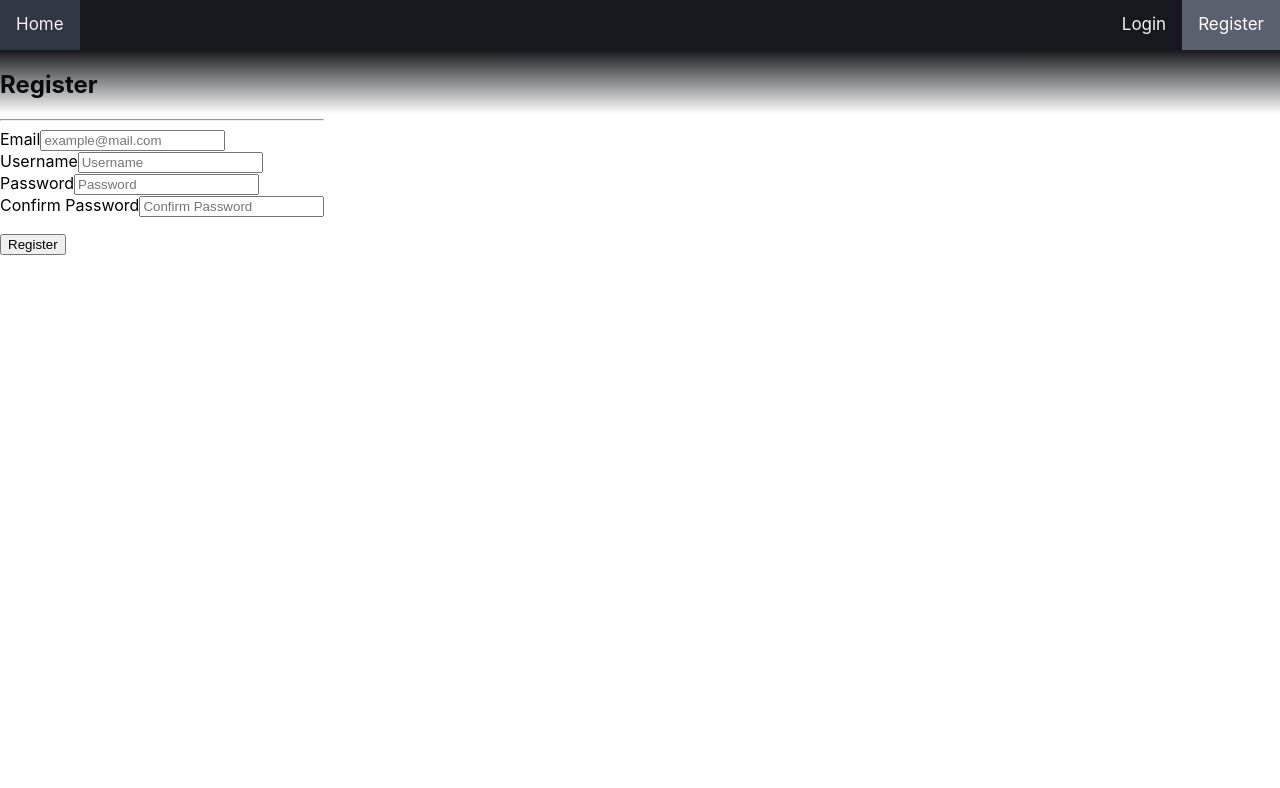
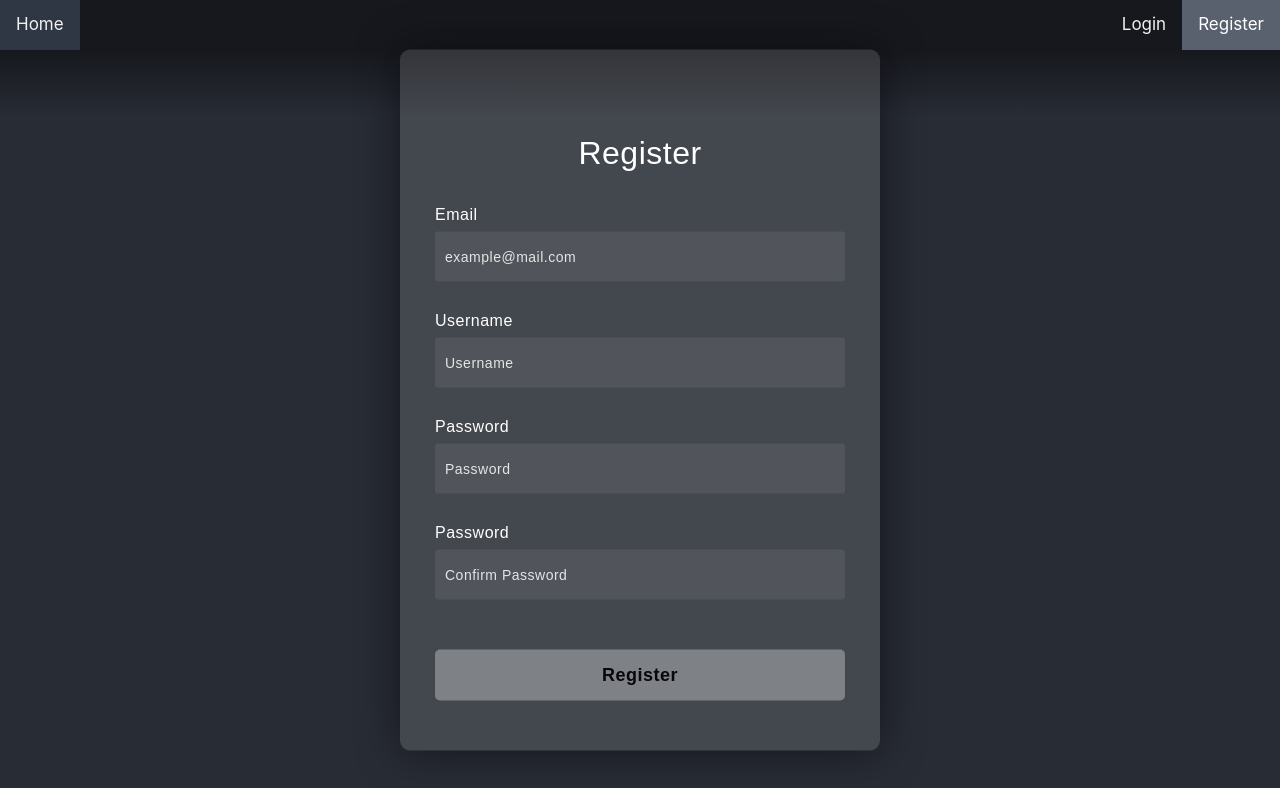
Before and after one commit to Haalon/shuffle, a React (Create React App) app in the folder front/jokes/: page /register in a window 1280 px wide. Shown: the top 788 px of the page. Built offline with nearby package versions, Linux system fonts and the light colour scheme.

Commit message:
Make login\auth UI

```diff
--- a/front/jokes/src/components/CombinedJokeDisplay.css
+++ b/front/jokes/src/components/CombinedJokeDisplay.css
@@ -5,7 +5,6 @@
     flex-direction: column;
     justify-content: space-between;
     color: aliceblue;
-    background-color: #282c34;
     overflow-y: scroll;
     flex-grow: 1;
 }
--- /dev/null
+++ b/front/jokes/src/components/Login.css
@@ -0,0 +1,70 @@
+form{
+    width: min(480px, 90vw);
+    background-color: rgba(255,255,255,0.13);
+    position: absolute;
+    transform: translate(-50%,-50%);
+    top: 50%;
+    left: 50%;
+    border-radius: 10px;
+
+    border: none;
+    box-shadow: 0 0 40px rgba(8,7,16,0.6);
+    padding: 50px 35px;
+}
+form *{
+    font-family: 'Poppins',sans-serif;
+    color: #ffffff;
+    letter-spacing: 0.5px;
+    outline: none;
+    border: none;
+}
+form h3{
+    font-size: 32px;
+    font-weight: 500;
+    line-height: 42px;
+    text-align: center;
+}
+
+label{
+    display: block;
+    margin-top: 30px;
+    font-size: 16px;
+    font-weight: 500;
+}
+input{
+    display: block;
+    height: 50px;
+    width: 100%;
+    background-color: rgba(255,255,255,0.07);
+    border-radius: 3px;
+    padding: 0 10px;
+    margin-top: 8px;
+    font-size: 14px;
+    font-weight: 300;
+}
+::placeholder{
+    color: #e5e5e5;
+}
+form button{
+    margin-top: 50px;
+    width: 100%;
+    background-color: #ffffff;
+    color: #080710;
+    padding: 15px 0;
+    font-size: 18px;
+    font-weight: 600;
+    border-radius: 5px;
+    cursor: pointer;
+}
+form button:disabled{
+    background-color: #ffffff50;
+}
+
+form span {
+    font-size: 0.8em;
+    min-height: 0.8em;
+    /* line-height: 0.9em; */
+    /* font-size: 0.8em;
+    min-height: 0.8em;
+    line-height: 0.8; */
+}
--- a/front/jokes/src/components/Login.js
+++ b/front/jokes/src/components/Login.js
@@ -1,28 +1,40 @@
-import { useContext } from "react";
+import { useContext, useState } from "react";
 import AuthContext from "../context/AuthContext";
+import "./Login.css";
 
 export default function Login() {
     const { loginUser } = useContext(AuthContext);
+    const [response, setResponse] = useState({});
 
-    const handleSubmit = e => {
+    const handleSubmit = async e => {
         e.preventDefault();
         const username = e.target.username.value;
         const password = e.target.password.value;
-        username.length > 0 && loginUser(username, password);
+
+        const response = await loginUser(username, password);
+        console.log(response)
+        setResponse(response);
+
         return false;
     };
 
     return (
-        <section>
-            <form onSubmit={handleSubmit}>
-                <h1>Login </h1>
-                <hr />
+        <div className="w100 h100">
+            <form onSubmit={handleSubmit} className="flex-column">
+                <h3 className="">Login </h3>
+
                 <label htmlFor="username">Username</label>
-                <input type="text" id="username" placeholder="Enter Username" />
+                <input className="w100" type="text" id="username" placeholder="Username" />
+                <span style={{ color: "red"}} >{response["username"]}</span>
+
                 <label htmlFor="password">Password</label>
-                <input type="password" id="password" placeholder="Enter Password" />
-                <button type="submit">Login</button>
+                <input className="w100" type="password" id="password" placeholder="Password" />
+                <span style={{ color: "red"}} >{response["password"] || response["detail"]}</span>
+
+                {/* <div className="flex-fill"></div> */}
+                <button className="w100" type="submit">Login</button>
+
             </form>
-        </section>
+        </div>
     );
 };
--- a/front/jokes/src/components/Register.js
+++ b/front/jokes/src/components/Register.js
@@ -21,21 +21,18 @@ export default function Register() {
     return (
         <section>
             <form onSubmit={handleSubmit}>
-                <h1>Register</h1>
-                <hr />
-                <div>
+                <h3 className="">Register </h3>
+
                 <label htmlFor="email">Email</label>
                 <input
-                        type="email"
+                    type="text"
                     id="email"
                     onChange={e => setEmail(e.target.value)}
                     placeholder="example@mail.com"
                     required
                 />
-                    <span style={{ color: "red" }}>{response["email"]}</span>
-                </div>
+                <span style={{ color: "red" }} >{response["email"]}</span>
 
-                <div>
                 <label htmlFor="username">Username</label>
                 <input
                     type="text"
@@ -44,9 +41,8 @@ export default function Register() {
                     placeholder="Username"
                     required
                 />
-                    <span style={{ color: "red" }}>{response["username"]}</span>
-                </div>
-                <div>
+                <span style={{ color: "red" }} >{response["username"]}</span>
+
                 <label htmlFor="password">Password</label>
                 <input
                     type="password"
@@ -55,10 +51,9 @@ export default function Register() {
                     placeholder="Password"
                     required
                 />
-                    <span style={{ color: "red" }}>{response["password"]}</span>
-                </div>
-                <div>
-                    <label htmlFor="confirm-password">Confirm Password</label>
+                <span style={{ color: "red" }} >{response["password"] || response["detail"]}</span>
+
+                <label htmlFor="confirm-password">Password</label>
                 <input
                     type="password"
                     id="confirm-password"
@@ -66,9 +61,8 @@ export default function Register() {
                     placeholder="Confirm Password"
                     required
                 />
-                    <p>{password2 !== password ? "Passwords do not match" : ""}</p>
-                </div>
-                <button disabled={password2 !== password}>Register</button>
+
+                <button disabled={!password || !password2 || password2 !== password}>Register</button>
             </form>
         </section>
     );
--- a/front/jokes/src/context/AuthContext.js
+++ b/front/jokes/src/context/AuthContext.js
@@ -52,8 +52,6 @@ export const AuthProvider = ({ children }) => {
                 // the current entry in the history stack will be replaced with the new one
                 navigate('/', { replace: true });
             }
-        } else {
-            alert("Something went wrong!");
         }
 
         return data;
@@ -74,8 +72,6 @@ export const AuthProvider = ({ children }) => {
         const data = await response.json();
         if (response.status === 201) {
             navigate("/login");
-        } else {
-            alert("Something went wrong!");
         }
 
         return data;
--- a/front/jokes/src/index.css
+++ b/front/jokes/src/index.css
@@ -12,6 +12,9 @@ body {
   -webkit-font-smoothing: antialiased;
   -moz-osx-font-smoothing: grayscale;
   overflow: hidden;
+
+  background-color: #282c34;
+  color: aliceblue;
 }
 
 code {
@@ -27,6 +30,11 @@ code {
 #content {
   margin-top: var(--header-height);
   display: flex;
+  flex-grow: 1;
+}
+
+* {
+  box-sizing: border-box;
 }
 
 /* Works on Mozilla */
@@ -48,3 +56,62 @@ code {
   height: 30px;
   background-color: #59606e;
 }
+
+/* margin/size/pad classes */
+
+.w100 {
+  width: 100%;
+}
+
+.w30 {
+  width: 30%;
+}
+
+.h100 {
+  height: 100%;
+}
+
+.pb240 {
+  padding-bottom: 240px;
+}
+
+/* font classes */
+
+.font-size3em {
+  font-size: 3em;
+}
+
+.font-size1_5em {
+  font-size: 1.5em;
+}
+
+/* grid classes */
+.grid12 {
+  display: grid;
+  grid-template-columns: repeat(12, 1fr);
+  grid-template-rows: repeat(12, 1fr);
+}
+
+/* flex classes */
+.flex-row {
+  display: flex;
+  flex-direction: row;;
+}
+
+.flex-column {
+  display: flex;
+  flex-direction: column;;
+}
+
+.flex-center {
+  justify-content: center;
+  align-items: center;
+}
+
+.flex-fill {
+  flex: auto;
+}
+
+.flex-grow1 {
+  flex-grow: 1;
+}
```
Lines whose indentation alone changed are shown as unchanged.
